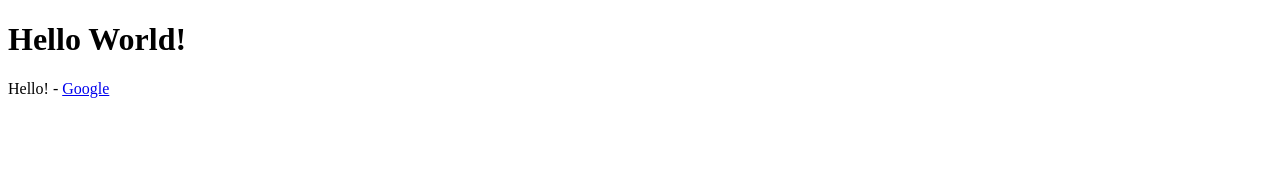
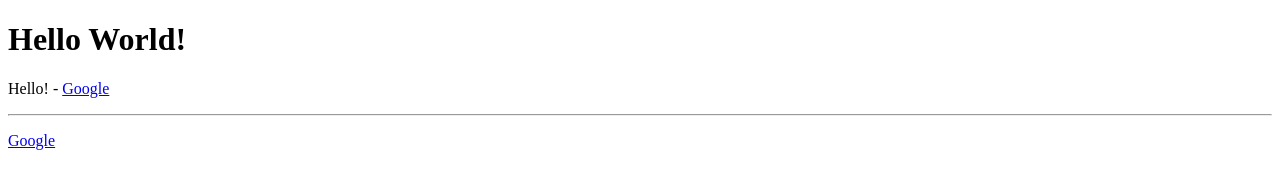
Before and after one commit to mmthatch12/first-vue, a plain HTML site: page templates.html in a window 1280 px wide. Drawn offline with Linux system fonts and the light colour scheme.

Commit message:
render normal html with v-html

```diff
--- a/templates.html
+++ b/templates.html
@@ -12,13 +12,17 @@
             <h1 v-once>{{ title }}</h1>
             <!-- v-bind -->
             <p>{{ sayHello() }} - <a v-bind:href="link">Google</a></p>
+            <hr>
+            <!-- render normal html through vue.js -->
+            <p v-html="finishedLink"></p>
         </div>
         <script>
             new Vue({
                 el: '#app',
                 data: {
                     title: 'Hello World!',
-                    link: 'http://google.com'
+                    link: 'http://google.com',
+                    finishedLink: '<a href="http://google.com">Google</a>'
                 },
                 methods: {
                     sayHello: function(){
```
